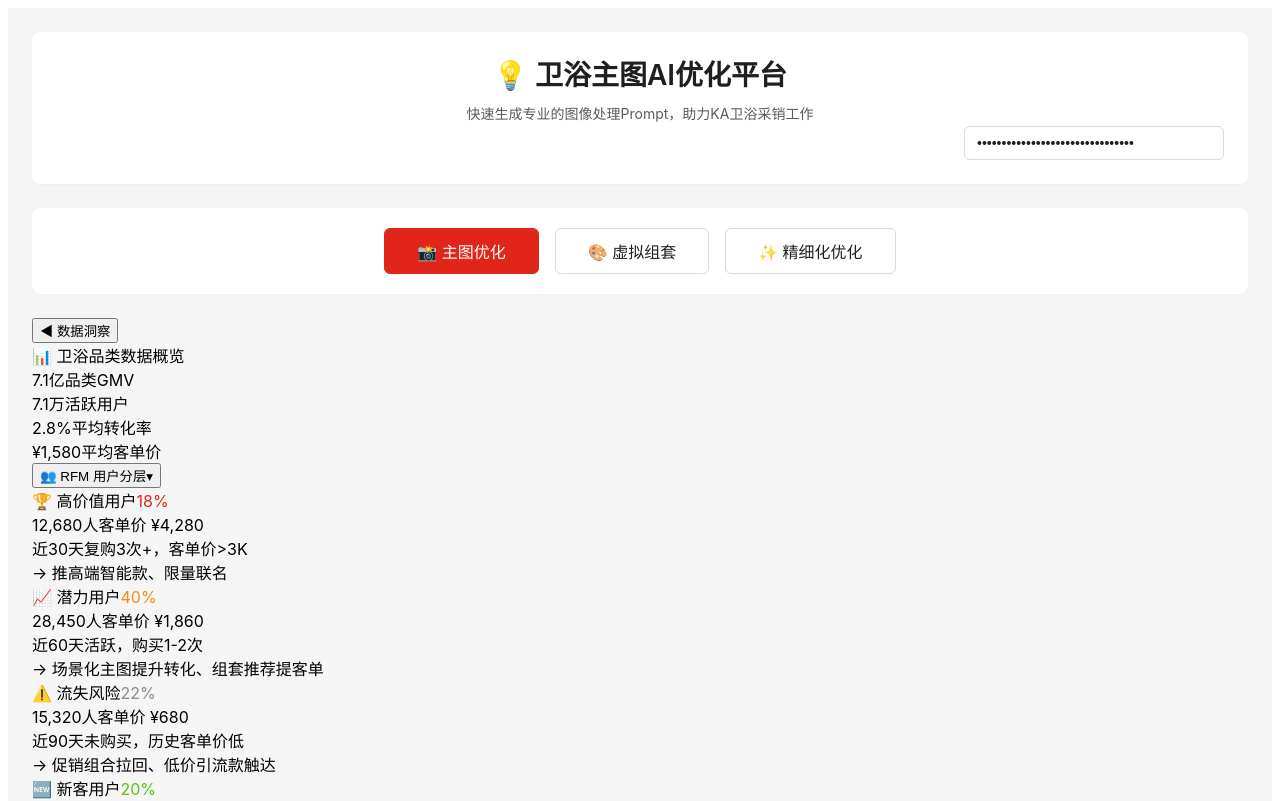
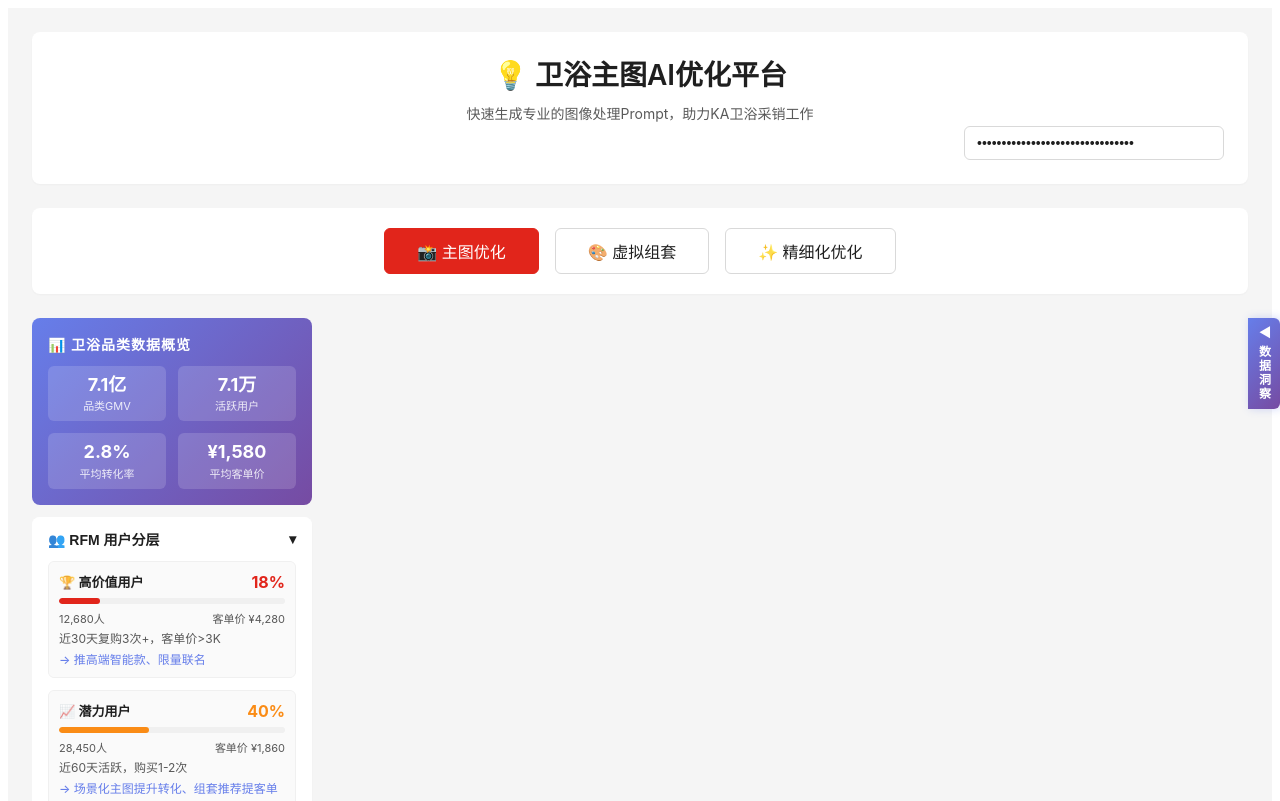
Before and after one commit to lzllzllzllzllzl/ops-refiner, a React (Vite) app: page / in a window 1280 px wide. Shown: the top 801 px of the page. Built offline with nearby package versions, Linux system fonts and the light colour scheme.

Commit message:
feat: add Data Layer styles for sidebar, RFM, correlation, price band panels

```diff
--- a/index.module.less
+++ b/index.module.less
@@ -815,3 +815,379 @@
   background: linear-gradient(135deg, #c471ed 0%, #fa71cd 100%);
   border-radius: 4px;
 }
+
+
+// ============================================================
+// 数据层（Data Layer）- 数据洞察面板样式
+// ============================================================
+
+// 数据层外层包装
+.dataLayerWrapper {
+  position: relative;
+  flex-shrink: 0;
+}
+
+// 数据面板切换按钮
+.dataPanelToggle {
+  position: absolute;
+  top: 0;
+  right: -32px;
+  width: 32px;
+  padding: 8px 4px;
+  font-size: 12px;
+  font-weight: 600;
+  color: #fff;
+  background: linear-gradient(135deg, #667eea 0%, #764ba2 100%);
+  border: none;
+  border-radius: 0 6px 6px 0;
+  cursor: pointer;
+  writing-mode: vertical-rl;
+  text-orientation: mixed;
+  letter-spacing: 2px;
+  transition: all 0.3s ease;
+  z-index: 10;
+  outline: none;
+  box-shadow: 2px 0 8px rgba(102, 126, 234, 0.3);
+
+  &:hover {
+    background: linear-gradient(135deg, #764ba2 0%, #667eea 100%);
+    width: 36px;
+    right: -36px;
+  }
+}
+
+// 数据侧边栏
+.dataSidebar {
+  width: 320px;
+  max-height: calc(100vh - 200px);
+  overflow-y: auto;
+  display: flex;
+  flex-direction: column;
+  gap: 12px;
+  padding-right: 8px;
+
+  // 自定义滚动条
+  &::-webkit-scrollbar {
+    width: 4px;
+  }
+
+  &::-webkit-scrollbar-track {
+    background: transparent;
+  }
+
+  &::-webkit-scrollbar-thumb {
+    background: #d9d9d9;
+    border-radius: 2px;
+  }
+}
+
+// 数据概览卡片
+.dataOverviewCard {
+  padding: 16px;
+  background: linear-gradient(135deg, #667eea 0%, #764ba2 100%);
+  border-radius: 8px;
+  color: #fff;
+}
+
+.dataOverviewTitle {
+  font-size: 14px;
+  font-weight: 600;
+  margin-bottom: 12px;
+  letter-spacing: 1px;
+}
+
+.dataOverviewGrid {
+  display: grid;
+  grid-template-columns: 1fr 1fr;
+  gap: 12px;
+}
+
+.dataOverviewItem {
+  display: flex;
+  flex-direction: column;
+  align-items: center;
+  padding: 8px;
+  background: rgba(255, 255, 255, 0.15);
+  border-radius: 6px;
+}
+
+.dataOverviewValue {
+  font-size: 18px;
+  font-weight: 700;
+  line-height: 1.2;
+}
+
+.dataOverviewLabel {
+  font-size: 11px;
+  opacity: 0.85;
+  margin-top: 2px;
+}
+
+// 数据卡片通用
+.dataCard {
+  background: @bg-white;
+  border-radius: 8px;
+  box-shadow: @shadow;
+  overflow: hidden;
+}
+
+.dataCardHeader {
+  width: 100%;
+  display: flex;
+  justify-content: space-between;
+  align-items: center;
+  padding: 12px 16px;
+  font-size: 14px;
+  font-weight: 600;
+  color: @text-primary;
+  background: @bg-white;
+  border: none;
+  cursor: pointer;
+  transition: all 0.2s ease;
+  outline: none;
+
+  &:hover {
+    background: #fafafa;
+  }
+}
+
+.dataCardBody {
+  padding: 0 16px 16px;
+  display: flex;
+  flex-direction: column;
+  gap: 12px;
+}
+
+// RFM 用户分层样式
+.rfmItem {
+  padding: 10px;
+  background: #fafafa;
+  border-radius: 6px;
+  border: 1px solid #f0f0f0;
+}
+
+.rfmItemHeader {
+  display: flex;
+  justify-content: space-between;
+  align-items: center;
+  margin-bottom: 6px;
+}
+
+.rfmLabel {
+  font-size: 13px;
+  font-weight: 600;
+  color: @text-primary;
+}
+
+.rfmPct {
+  font-size: 16px;
+  font-weight: 700;
+}
+
+.rfmBar {
+  height: 6px;
+  background: #f0f0f0;
+  border-radius: 3px;
+  overflow: hidden;
+  margin-bottom: 6px;
+}
+
+.rfmBarFill {
+  height: 100%;
+  border-radius: 3px;
+  transition: width 0.6s ease;
+}
+
+.rfmMeta {
+  display: flex;
+  justify-content: space-between;
+  font-size: 11px;
+  color: @text-secondary;
+  margin-bottom: 4px;
+}
+
+.rfmInsight {
+  font-size: 12px;
+  color: @text-secondary;
+  line-height: 1.5;
+  margin-bottom: 2px;
+}
+
+.rfmStrategy {
+  font-size: 12px;
+  color: #667eea;
+  font-weight: 500;
+}
+
+// 品类关联分析样式
+.correlationItem {
+  padding: 10px;
+  background: #fafafa;
+  border-radius: 6px;
+  border: 1px solid #f0f0f0;
+}
+
+.correlationHeader {
+  display: flex;
+  justify-content: space-between;
+  align-items: center;
+  margin-bottom: 6px;
+}
+
+.correlationPair {
+  font-size: 13px;
+  font-weight: 600;
+  color: @text-primary;
+}
+
+.correlationRate {
+  font-size: 16px;
+  font-weight: 700;
+}
+
+.correlationBar {
+  height: 5px;
+  background: #f0f0f0;
+  border-radius: 3px;
+  overflow: hidden;
+  margin-bottom: 6px;
+}
+
+.correlationBarFill {
+  height: 100%;
+  border-radius: 3px;
+  transition: width 0.6s ease;
+}
+
+.correlationMeta {
+  display: flex;
+  justify-content: space-between;
+  font-size: 11px;
+  color: @text-secondary;
+  margin-bottom: 4px;
+}
+
+.correlationInsight {
+  font-size: 12px;
+  color: @text-secondary;
+  line-height: 1.5;
+}
+
+// 价格带分析样式
+.priceItem {
+  padding: 10px 12px;
+  background: #fafafa;
+  border-radius: 6px;
+  border-top: 1px solid #f0f0f0;
+  border-right: 1px solid #f0f0f0;
+  border-bottom: 1px solid #f0f0f0;
+}
+
+.priceItemHeader {
+  display: flex;
+  justify-content: space-between;
+  align-items: center;
+  margin-bottom: 6px;
+}
+
+.priceRange {
+  font-size: 13px;
+  font-weight: 600;
+  color: @text-primary;
+}
+
+.priceLabel {
+  font-size: 12px;
+  font-weight: 600;
+}
+
+.priceBar {
+  height: 5px;
+  background: #f0f0f0;
+  border-radius: 3px;
+  overflow: hidden;
+  margin-bottom: 6px;
+}
+
+.priceBarFill {
+  height: 100%;
+  border-radius: 3px;
+  transition: width 0.6s ease;
+}
+
+.priceMeta {
+  display: flex;
+  justify-content: space-between;
+  font-size: 11px;
+  color: @text-secondary;
+  margin-bottom: 4px;
+}
+
+.pricePainPoint {
+  font-size: 12px;
+  color: @text-secondary;
+  line-height: 1.5;
+}
+
+// 策略推荐样式
+.strategyItem {
+  padding: 10px;
+  background: #fafafa;
+  border-radius: 6px;
+  border: 1px solid #f0f0f0;
+}
+
+.strategyTag {
+  display: inline-block;
+  padding: 2px 8px;
+  font-size: 11px;
+  font-weight: 600;
+  color: #fff;
+  background: linear-gradient(135deg, #667eea 0%, #764ba2 100%);
+  border-radius: 4px;
+  margin-bottom: 6px;
+}
+
+.strategyText {
+  display: block;
+  font-size: 12px;
+  color: @text-primary;
+  line-height: 1.6;
+}
+
+// 响应式 - 数据面板
+@media (max-width: 1400px) {
+  .dataSidebar {
+    width: 280px;
+  }
+}
+
+@media (max-width: 1200px) {
+  .dataLayerWrapper {
+    width: 100%;
+  }
+
+  .dataPanelToggle {
+    position: relative;
+    right: auto;
+    width: 100%;
+    writing-mode: horizontal-tb;
+    text-orientation: initial;
+    border-radius: 6px;
+    padding: 10px 16px;
+    margin-bottom: 8px;
+  }
+
+  .dataSidebar {
+    width: 100%;
+    max-height: none;
+    flex-direction: row;
+    flex-wrap: wrap;
+    padding-right: 0;
+
+    > div {
+      flex: 1;
+      min-width: 280px;
+    }
+  }
+}
```
